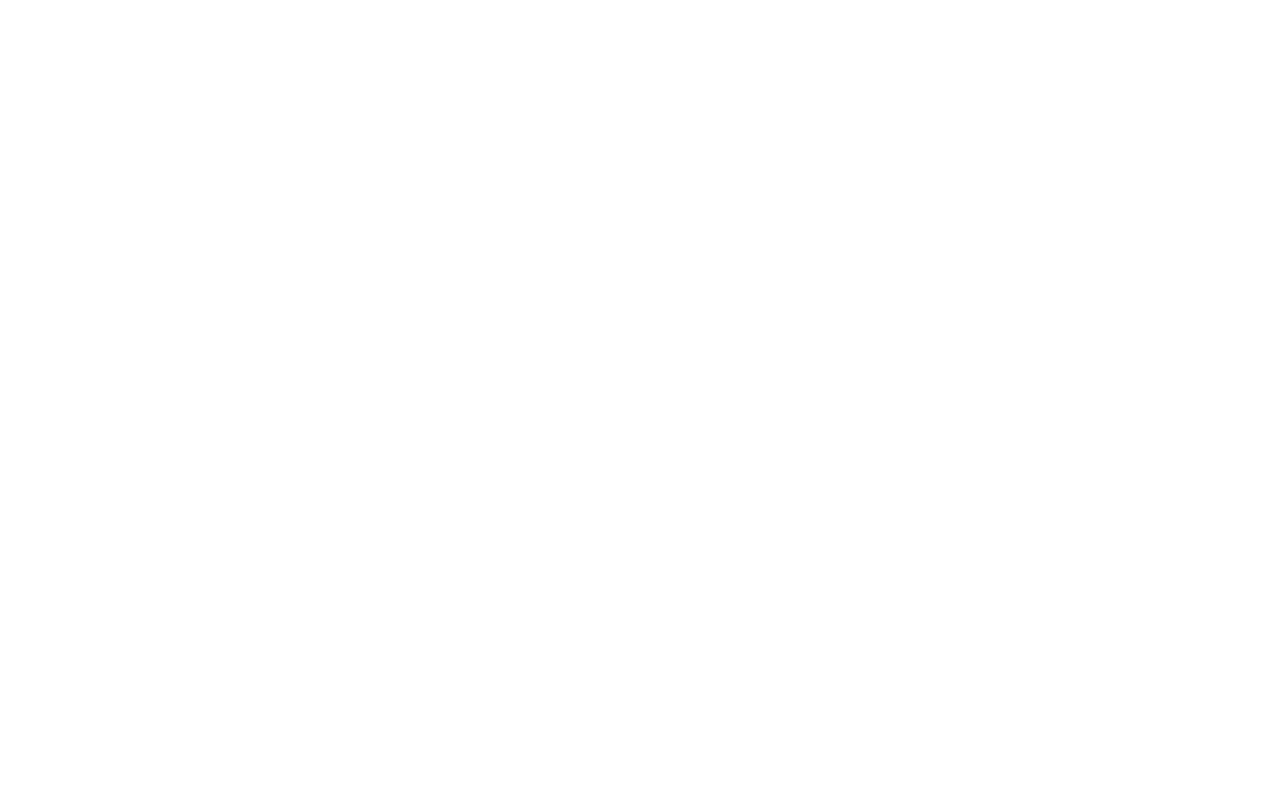
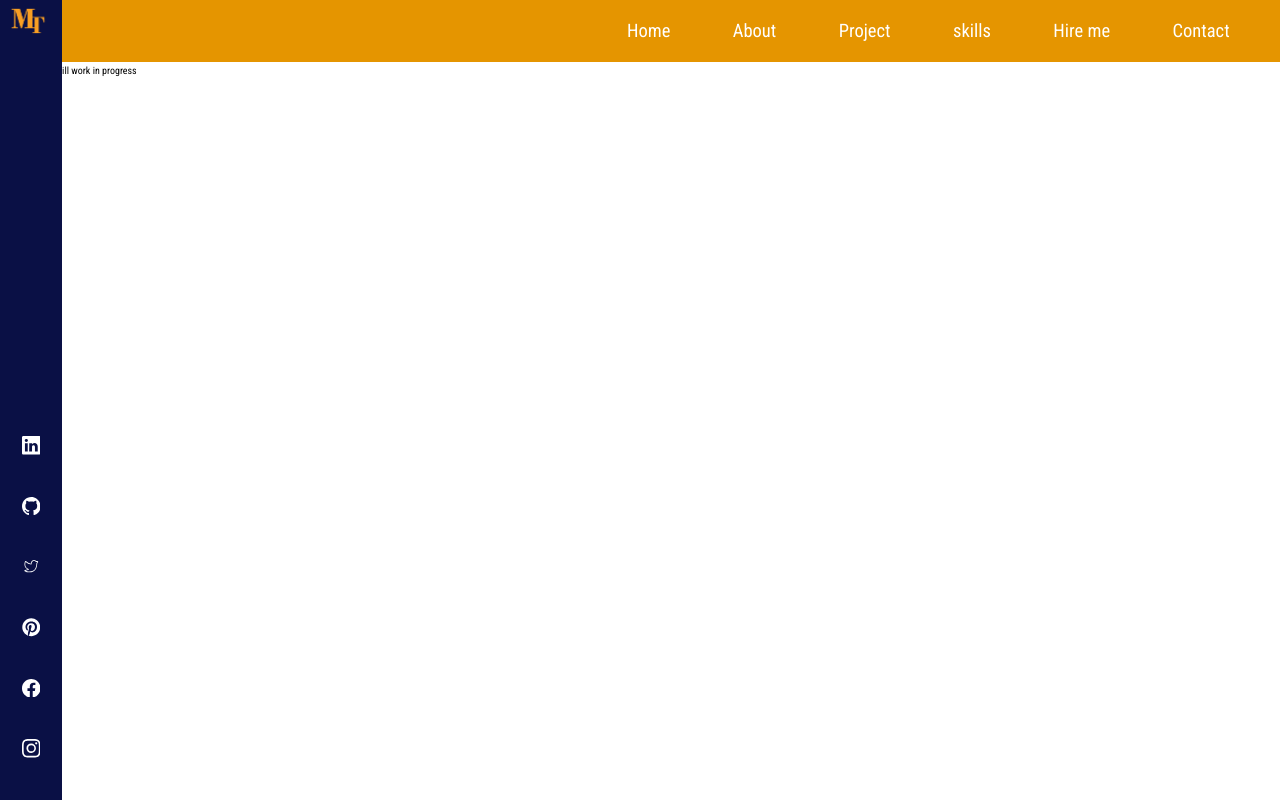
Before and after one commit to Tosin-Mayowa/mayowa-portfolio-sass-project, a React (Create React App) app: page /hire in a window 1280 px wide. Before the commit this address had no page. Built offline with nearby package versions, Linux system fonts and the light colour scheme.

Commit message:
hire me in progress

```diff
--- a/src/App.tsx
+++ b/src/App.tsx
@@ -4,14 +4,15 @@
 import SkillsPage from './pages/skills'
 import { Routes, Route } from "react-router-dom";
 import ProjectPage from './pages/projects';
+import HireMePage from "./pages/hireMe";
 function App() {
   return (
     <Routes>
       <Route path="/" element={<Home />} />
       <Route path="/about" element={<AboutPage />} />
       <Route path="/skills" element={<SkillsPage />} />
-      <Route path="/project" element={<ProjectPage/>} />
-      {/* <Route path="contact" element={<Contact />} /> */}
+      <Route path="/project" element={<ProjectPage />} />
+      <Route path="/hire" element={<HireMePage />} />
     </Routes>
   );
 }
--- /dev/null
+++ b/src/Components/Hireme/HireMe.tsx
@@ -0,0 +1,12 @@
+import React from 'react'
+
+const HireMe=()=>{
+
+    return (
+        <>
+<div>Hire me page still work in progress</div>
+        </>
+    )
+}
+
+export default HireMe;
--- /dev/null
+++ b/src/pages/hireMe.tsx
@@ -0,0 +1,11 @@
+import React from "react";
+import withLayout from "../withLayout";
+import HireMe from "../Components/Hireme/HireMe";
+const HireMePage = () => {
+  return (
+    <>
+      <HireMe/>
+    </>
+  );
+};
+export default withLayout(HireMePage);
```
Also changed, not shown: src/Components/Hireme/HireMe.scss (added).
